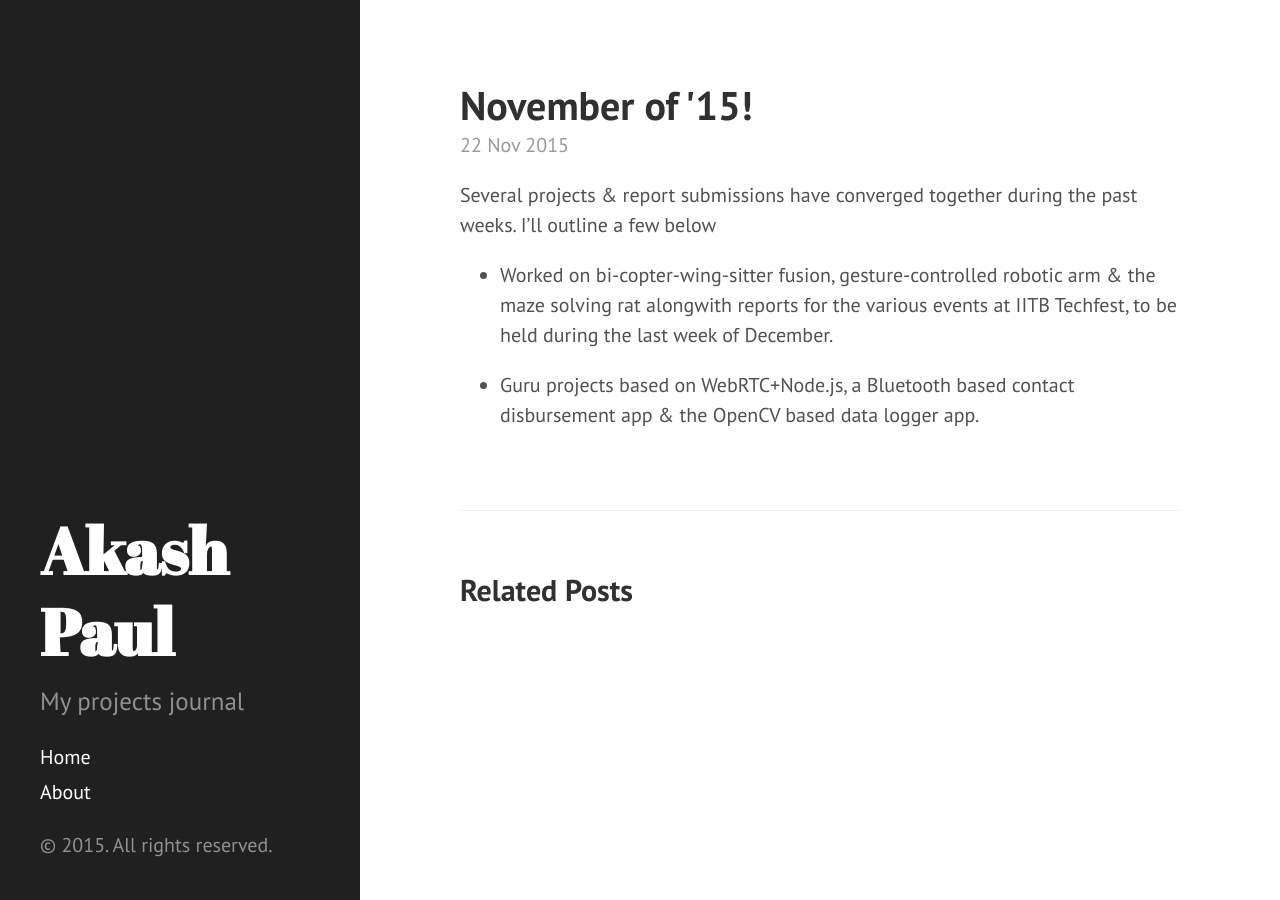
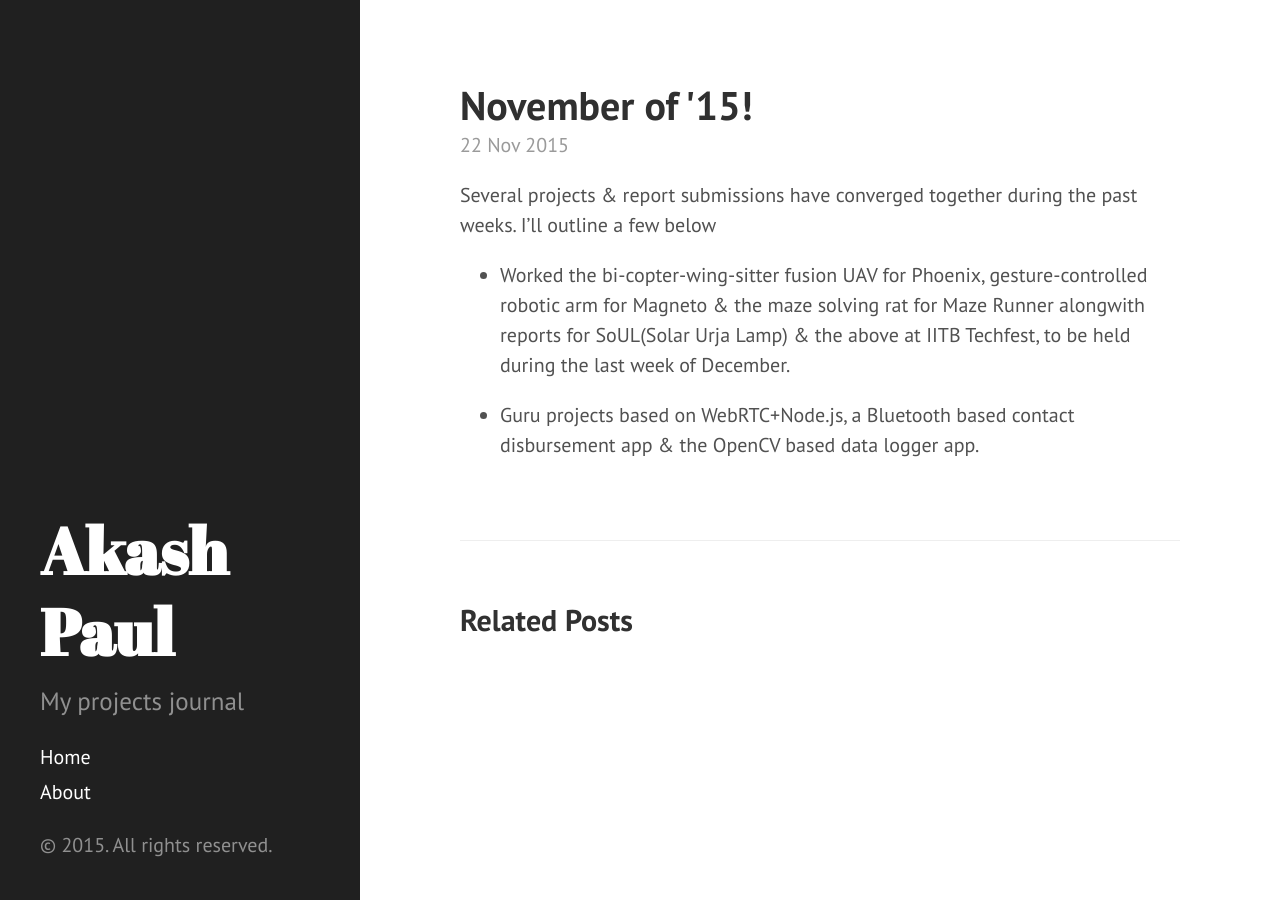
Before and after one commit to iakashpaul/iakashpaul.github.io, a Jekyll site: the page built from _posts/2015-11-22-November of '15.md, in a window 1280 px wide. Built offline with Jekyll 4.4.1, drawn with Linux system fonts in a browser that asks for light colours; Markdown is read by kramdown in place of the engine named in the settings.

Commit message:
Nov '15 edit

```diff
--- a/_posts/2015-11-22-November of '15.md
+++ b/_posts/2015-11-22-November of '15.md
@@ -5,6 +5,6 @@ title: November of '15!
 
 Several projects & report submissions have converged together during the past weeks. I'll outline a few below
 
-  * Worked on bi-copter-wing-sitter fusion, gesture-controlled robotic arm & the maze solving rat alongwith reports for the various events at IITB Techfest, to be held during the last week of December.
+  * Worked the bi-copter-wing-sitter fusion UAV for Phoenix, gesture-controlled robotic arm for Magneto & the maze solving rat for Maze Runner alongwith reports for SoUL(Solar Urja Lamp) & the above at IITB Techfest, to be held during the last week of December.
 
   * Guru projects based on WebRTC+Node.js, a Bluetooth based contact disbursement app & the OpenCV based data logger app.
```
